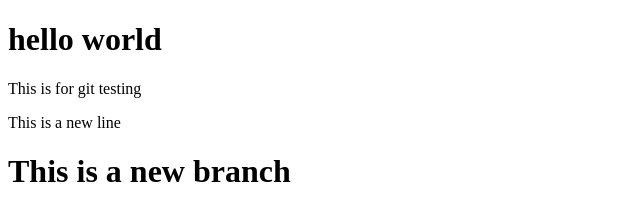
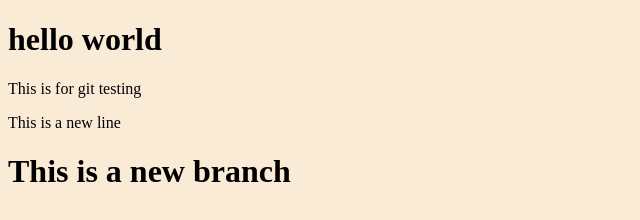
Before and after one commit to HowardHarrison/GitTesting, a plain HTML site: page index.html in a window 1280 px wide. Shown: the whole page, without its empty margins (0-640 px from the left). Drawn offline with Linux system fonts and the light colour scheme.

Commit message:
add background-color

```diff
--- a/index.html
+++ b/index.html
@@ -5,6 +5,7 @@
     <meta http-equiv="X-UA-Compatible" content="IE=edge">
     <meta name="viewport" content="width=device-width, initial-scale=1.0">
     <title>Git Testing</title>
+    <link rel="stylesheet" href="style.css" />
 </head>
 <body>
     <h1>hello world</h1>
--- /dev/null
+++ b/style.css
@@ -0,0 +1,3 @@
+body{
+    background-color: antiquewhite;
+}
```
